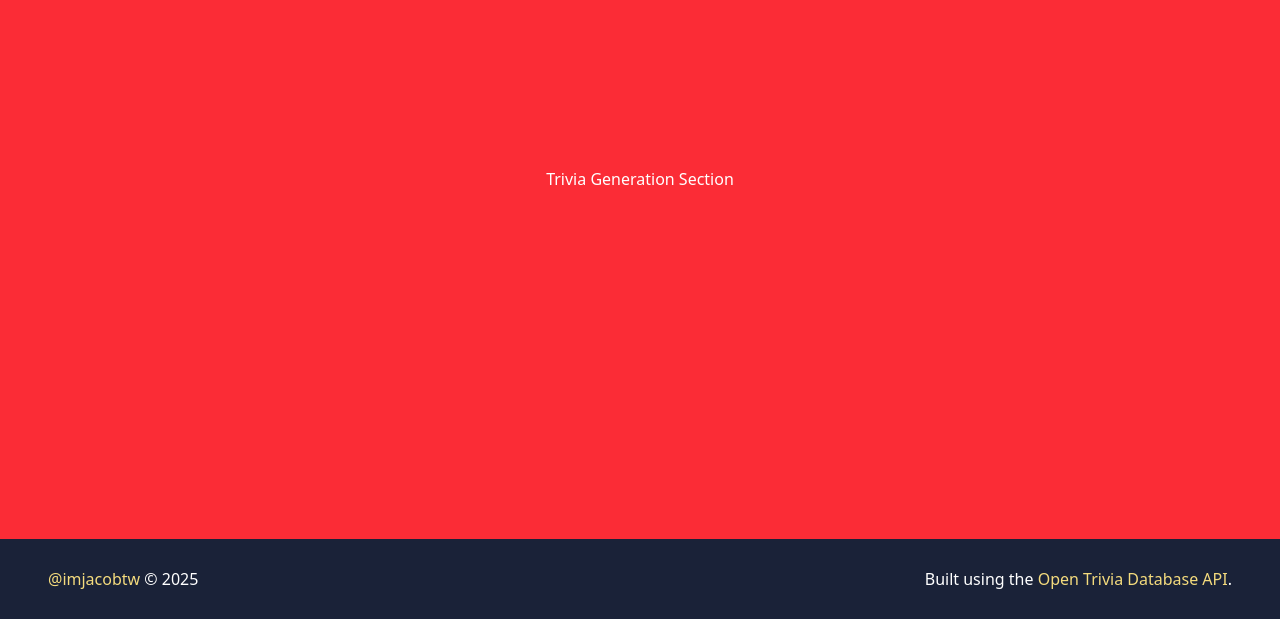
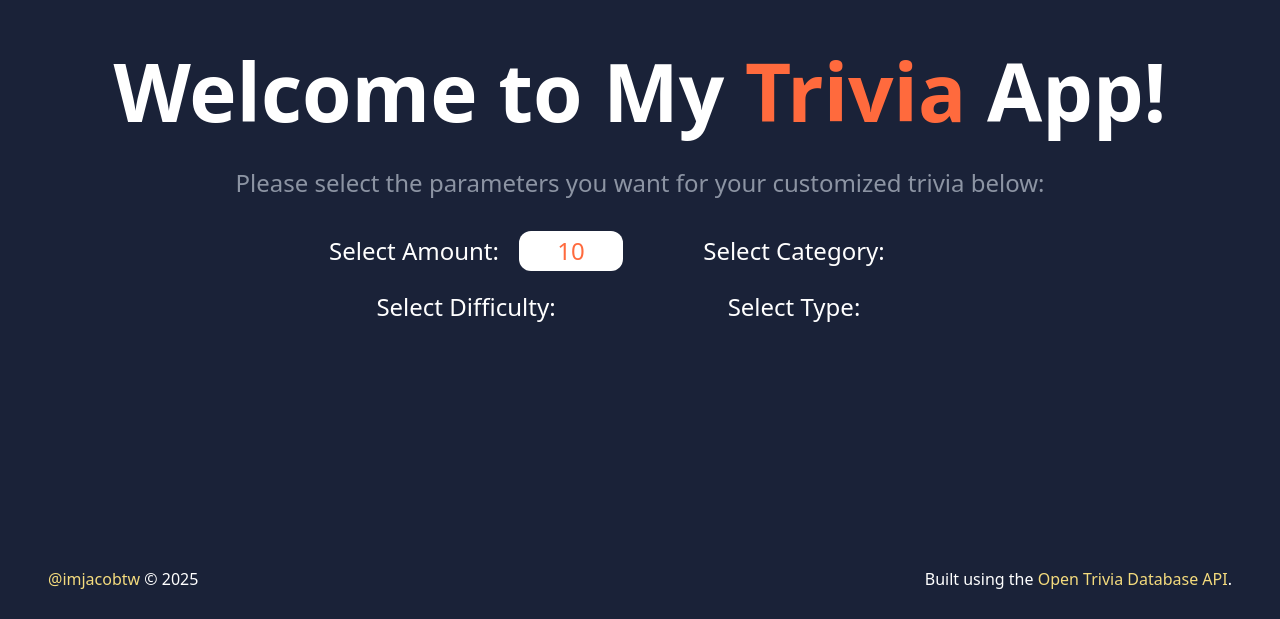
Before and after one commit to imjacobtw/quiz-web-app, a React (Vite) app: page / in a window 1280 px wide. Shown: the part 181-800 px from the top of the page. Built offline with nearby package versions, Linux system fonts and the light colour scheme; no server answers.

Commit message:
feat: create layout for trivia api argument input elements

```diff
--- a/src/App.jsx
+++ b/src/App.jsx
@@ -1,16 +1,17 @@
+import { useState } from "react";
 import { BrowserRouter, Route, Routes } from "react-router";
-import Layout from "./components/Layout";
-import TriviaGenerationSection from "./components/TriviaGenerationSection";
-import QuestionSection from "./components/QuestionSection";
+import TriviaGenerationPage from "./components/TriviaGenerationPage";
+import QuestionPage from "./components/QuestionPage";
 
 export default function App() {
+  const [questions, setQuestions] = useState([]);
+  const [currentQuestionIndex, setCurrentQuestionIndex] = useState(0);
+
   return (
     <BrowserRouter>
       <Routes>
-        <Route path="/" element={<Layout />} >
-          <Route index element={<TriviaGenerationSection />} />
-          <Route path="/question/:id" element={<QuestionSection />} />
-        </Route>
+        <Route index element={<TriviaGenerationPage />} />
+        <Route path="/trivia" element={<QuestionPage />} />
       </Routes>
     </BrowserRouter>
   );
--- a/src/components/Layout.jsx
+++ /dev/null
@@ -1,11 +0,0 @@
-import { Outlet } from "react-router";
-import Footer from "./Footer";
-
-export default function Layout() {
-  return (
-    <div className="min-w-screen min-h-screen flex flex-col justify-center items-center bg-navy-blue relative font-medium text-white">
-      <Outlet />
-      <Footer />
-    </div>
-  )
-}
--- /dev/null
+++ b/src/components/Page.jsx
@@ -0,0 +1,17 @@
+import PropTypes from "prop-types";
+import Footer from "./Footer";
+
+export default function Page({ children }) {
+  return (
+    <div className="min-w-screen min-h-screen flex flex-col justify-center items-center bg-navy-blue relative font-medium text-white">
+      <div className="min-h-9/10 w-screen flex items-center justify-center absolute top-0 flex-col">
+        {children}
+      </div>
+      <Footer />
+    </div>
+  );
+}
+
+Page.propTypes = {
+  children: PropTypes.element.isRequired,
+};
--- /dev/null
+++ b/src/components/QuestionPage.jsx
@@ -0,0 +1,9 @@
+import Page from "./Page";
+
+export default function QuestionPage() {
+  return (
+    <Page>
+      Question Section
+    </Page>
+  )
+}
--- a/src/components/QuestionSection.jsx
+++ /dev/null
@@ -1,9 +0,0 @@
-import Section from "./Section";
-
-export default function QuestionSection() {
-  return (
-    <Section>
-      Question Section
-    </Section>
-  )
-}
--- a/src/components/QuizAttributeSelector.jsx
+++ /dev/null
@@ -1,25 +0,0 @@
-import PropTypes from "prop-types";
-
-export default function QuizAttributeSelector({ labelText, attributeOptions }) {
-  const attributeOptionElements = attributeOptions.map((option, index) => {
-    return (
-      <option key={index} value={option}>
-        {option}
-      </option>
-    );
-  });
-
-  return (
-    <div className="bg-primary d-flex flex-row justify-content-center align-items-center">
-      <label className="w-50">{labelText}:</label>
-      <select className="form-select" aria-label="Default select example">
-        {attributeOptionElements}
-      </select>
-    </div>
-  );
-}
-
-QuizAttributeSelector.propTypes = {
-  labelText: PropTypes.string,
-  attributeOptions: PropTypes.array,
-};
--- a/src/components/Section.jsx
+++ /dev/null
@@ -1,13 +0,0 @@
-import PropTypes from "prop-types";
-
-export default function Section({ children }) {
-  return (
-    <div className="min-h-9/10 w-screen flex items-center justify-center bg-red-500 absolute top-0">
-      {children}
-    </div>
-  );
-}
-
-Section.propTypes = {
-  children: PropTypes.element.isRequired,
-};
--- /dev/null
+++ b/src/components/TriviaArgumentInputContainer.jsx
@@ -0,0 +1,15 @@
+import PropTypes from "prop-types";
+
+export default function TriviaArgumentInputContainer({ label, children }) {
+  return (
+    <div className="flex items-center justify-center">
+      <label className="mr-5 text-2xl font-medium">{label}:</label>
+      {children}
+    </div>
+  );
+}
+
+TriviaArgumentInputContainer.propTypes = {
+  label: PropTypes.string.isRequired,
+  children: PropTypes.element.isRequired
+};
--- a/src/components/TriviaGenerationSection.jsx
+++ b/src/components/TriviaGenerationPage.jsx
@@ -1,11 +1,45 @@
-import Section from "./Section";
+import { useState } from "react";
+import Page from "./Page";
+import { amountParameter } from "../util/TriviaApiUtil";
+import TriviaArgumentInputContainer from "./TriviaArgumentInputContainer";
 
-export default function TriviaGenerationSection() {
+export default function TriviaGenerationPage() {
+  const [isLoadingQuestions, setIsLoadingQuestions] = useState(false);
+  const [questionsError, setQuestionsError] = useState(null);
+
+  const [amount, setAmount] = useState(amountParameter.default);
+
   return (
-    <Section>
-      Trivia Generation Section
-    </Section>
-  )
+    <Page>
+      <h1 className="text-[5rem] font-black">
+        Welcome to My <span className="text-red-orange">Trivia</span> App!
+      </h1>
+      <p className="text-2xl font-medium mt-4 mb-8 text-gray-400/90">
+        Please select the parameters you want for your customized trivia below:
+      </p>
+      <div className="min-w-1/2 grid grid-rows-2 grid-cols-2 gap-4">
+        <TriviaArgumentInputContainer label="Select Amount">
+          <input
+            type="number"
+            className="bg-white text-red-orange focus:outline-red-orange p-1 rounded-xl text-2xl text-center"
+            max={amountParameter.maximum}
+            min={amountParameter.minimum}
+            value={amount}
+            onChange={(e) => setAmount(Number(e.target.value))}
+          />
+        </TriviaArgumentInputContainer>
+        <TriviaArgumentInputContainer label="Select Category">
+
+        </TriviaArgumentInputContainer>
+        <TriviaArgumentInputContainer label="Select Difficulty">
+
+        </TriviaArgumentInputContainer>
+        <TriviaArgumentInputContainer label="Select Type">
+
+        </TriviaArgumentInputContainer>
+      </div>
+    </Page>
+  );
 }
 
 // import { useState } from "react";
--- a/src/index.css
+++ b/src/index.css
@@ -6,3 +6,20 @@
   --color-red-orange: #ff6a3d;
   --color-pastel-yellow: #f4db7d;
 }
+
+input::-webkit-outer-spin-button,
+input::-webkit-inner-spin-button {
+  -webkit-appearance: none;
+  margin: 0;
+}
+
+input[type=number] {
+  -moz-appearance: textfield;
+}
+
+::selection {
+  background: var(--color-baby-blue);
+}
+::-moz-selection {
+  background: var(--color-baby-blue);
+}
```
